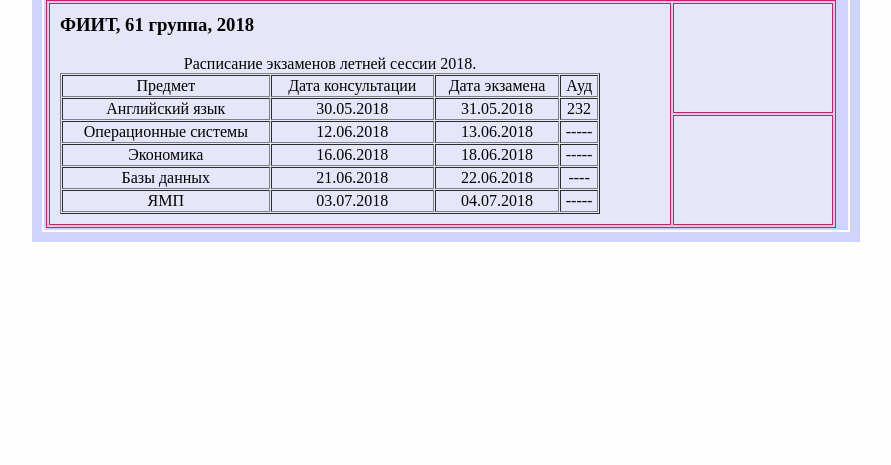
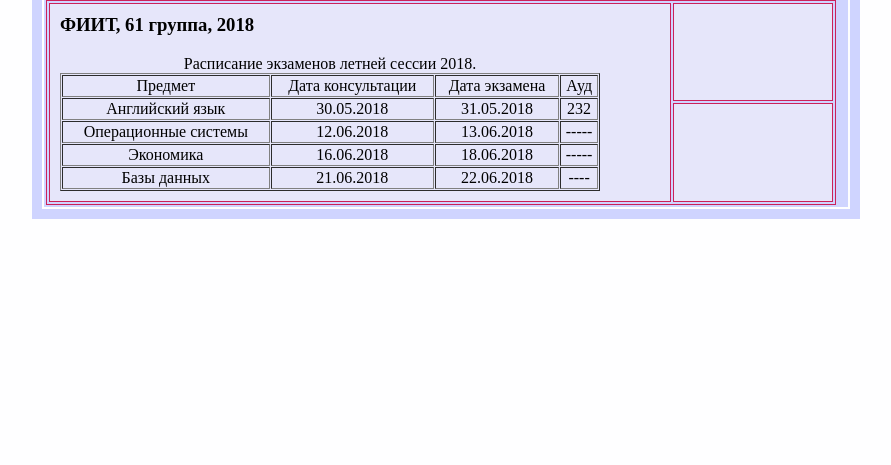
Before and after one commit to EvProt/django---prot, a Django app: page / in a window 1280 px wide. Shown: the part 322-787 px from the top of the page, without its empty margins (194-1085 px from the left). Run offline with Django 3.2, Linux system fonts and the light colour scheme.

Commit message:
Some pravka

```diff
--- a/blog/templates/post_list.html
+++ b/blog/templates/post_list.html
@@ -63,12 +63,6 @@
     <td align="center">22.06.2018</td>
     <td align="center">----</td>
  </tr>
-  <tr>
-    <td align="center">ЯМП</td>
-    <td align="center">03.07.2018</td>
-    <td align="center">04.07.2018</td>
-    <td align="center">-----</td>
- </tr>
 
 </table>
 
```
